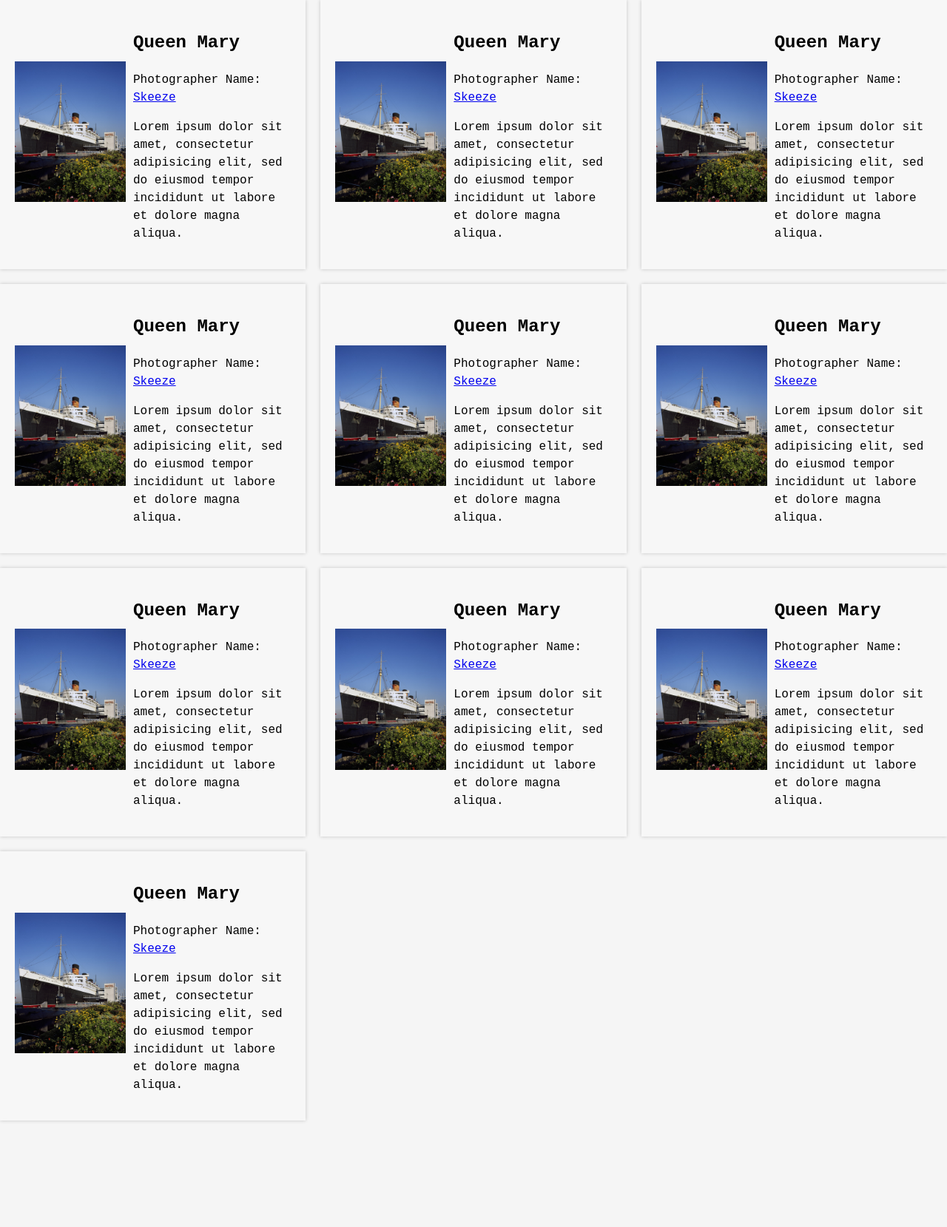
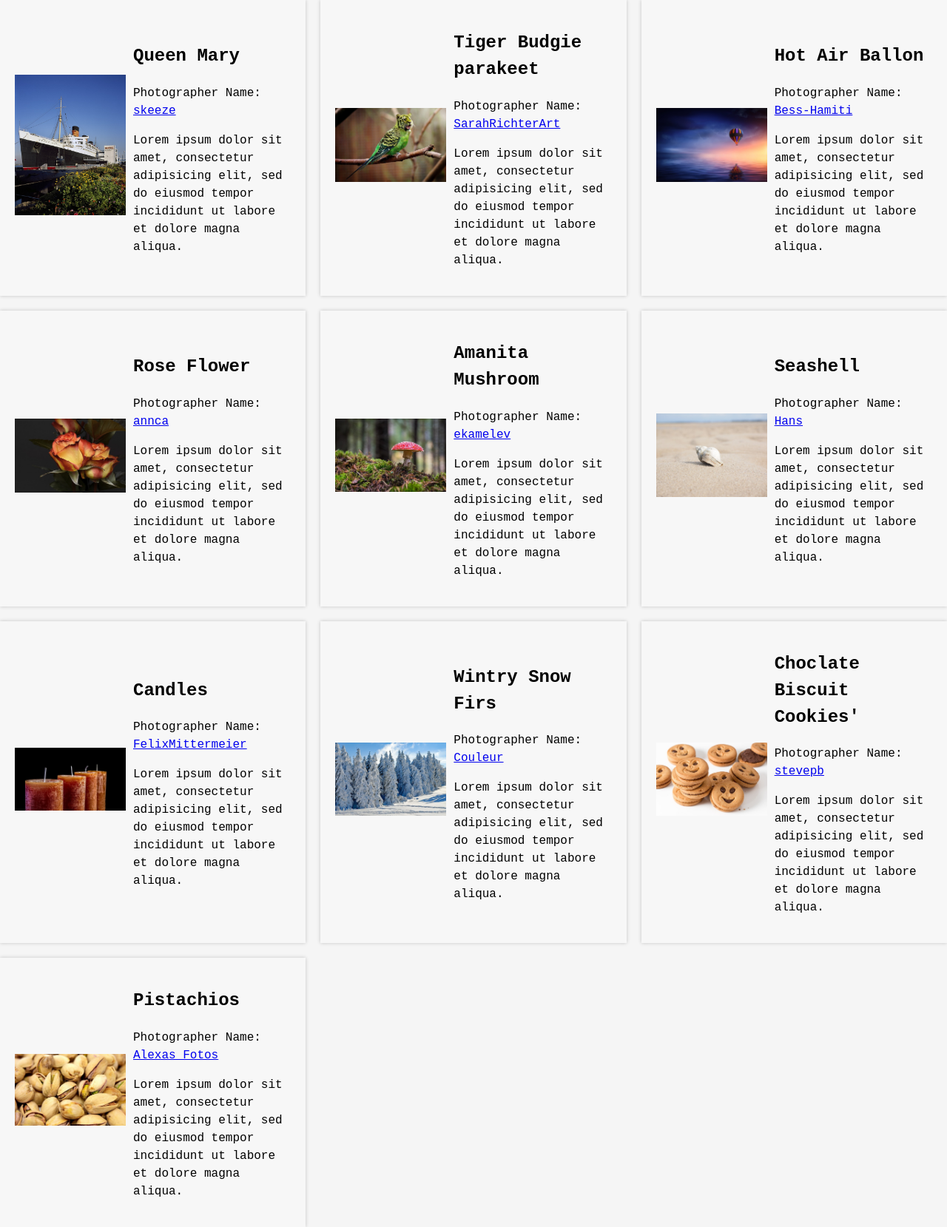
Before and after one commit to planeswalker1/css-grid, a Jekyll site: the page built from index.html, in a window 1280 px wide. Shown: the whole page at 74% size. Built offline with Jekyll 4.4.1, drawn with Linux system fonts in a browser that asks for light colours; before the commit the page ends 1515 px from its top, so only the background shows below that.

Commit message:
update gallery and README

```diff
--- /dev/null
+++ b/_data/pictures.yml
@@ -0,0 +1,69 @@
+-
+  source: 'queen-mary.jpg'
+  alt: ' the Queen Mary'
+  title: 'Queen Mary'
+  photographer: 'skeeze'
+  href: 'https://pixabay.com/en/users/skeeze-272447/'
+
+-
+  source: 'tiger.jpg'
+  alt: ' a Tiger Budgie parakeet'
+  title: 'Tiger Budgie parakeet'
+  photographer: 'SarahRichterArt'
+  href: 'https://pixabay.com/en/users/SarahRichterArt-1546275/'
+
+-
+  source: 'hot-air-balloon.jpg'
+  alt: 'a hot air ballon above a lake'
+  title: 'Hot Air Ballon'
+  photographer: 'Bess-Hamiti'
+  href: 'https://pixabay.com/en/users/Bess-Hamiti-909086/'
+
+-
+  source: 'rose.jpg'
+  alt: 'a rose flower'
+  title: 'Rose Flower'
+  photographer: 'annca'
+  href: 'https://pixabay.com/en/users/annca-1564471/'
+
+-
+  source: 'mushroom.jpg'
+  alt: 'a amanita mushroom'
+  title: ' Amanita Mushroom'
+  photographer: 'ekamelev'
+  href: 'https://pixabay.com/en/users/ekamelev-7515128/'
+
+-
+  source: 'whelk.jpg'
+  alt: 'a seashell'
+  title: 'Seashell'
+  photographer: 'Hans'
+  href: 'https://pixabay.com/en/users/Hans-2/'
+
+-
+  source: 'candles.jpg'
+  alt: 'candles'
+  title: 'Candles'
+  photographer: 'FelixMittermeier'
+  href: 'https://pixabay.com/en/users/FelixMittermeier-4397258/'
+
+-
+  source: 'wintry.jpg'
+  alt: 'of wintry snow firs'
+  title: 'Wintry Snow Firs'
+  photographer: 'Couleur'
+  href: 'https://pixabay.com/en/users/Couleur-1195798/'
+
+-
+  source: 'cookies.jpg'
+  alt: 'choclate biscuit cookies'
+  title: Choclate Biscuit Cookies'
+  photographer: 'stevepb'
+  href: 'https://pixabay.com/en/users/stevepb-282134/'
+
+-
+  source: 'pistachios.jpg'
+  alt: 'pistachios'
+  title: 'Pistachios'
+  photographer: 'Alexas_Fotos'
+  href: 'https://pixabay.com/en/users/Alexas_Fotos-686414/'
--- a/css/main.css
+++ b/css/main.css
@@ -2,5 +2,5 @@
 ---
 
 {% include_relative base.css %}
+{% include_relative module.css %}
 {% include_relative layout.css %}
-{% include_relative module.css %}
--- a/index.html
+++ b/index.html
@@ -4,113 +4,16 @@ title-after: Best Gallery
 ---
 
 <div class="gallery">
+  {% for picture in site.data.pictures %}
   <div class="picture">
     <div>
-      <img class="picture__picture" src="images/queen-mary.jpg" alt="Picture of the queen mary ship">
+      <img class="picture__picture" src="images/{{ picture.source }}" alt="Picture of {{ picture.alt }}">
     </div>
     <div class="picture__details">
-      <h2>Queen Mary</h2>
-      <p class="picture__photographer">Photographer Name: <a href="https://pixabay.com/en/users/skeeze-272447/">Skeeze</a></p>
+      <h2>{{ picture.title }}</h2>
+      <p class="picture__photographer">Photographer Name: <a href="{{picture.href}}">{{ picture.photographer }}</a></p>
       <p class="picture__desc">Lorem ipsum dolor sit amet, consectetur adipisicing elit, sed do eiusmod tempor incididunt ut labore et dolore magna aliqua.</p>
     </div>
   </div>
-
-  <div class="picture">
-    <div>
-      <img class="picture__picture" src="images/queen-mary.jpg" alt="Picture of the queen mary ship">
-    </div>
-    <div class="picture__details">
-      <h2>Queen Mary</h2>
-      <p class="picture__photographer">Photographer Name: <a href="https://pixabay.com/en/users/skeeze-272447/">Skeeze</a></p>
-      <p class="picture__desc">Lorem ipsum dolor sit amet, consectetur adipisicing elit, sed do eiusmod tempor incididunt ut labore et dolore magna aliqua.</p>
-    </div>
-  </div>
-
-  <div class="picture">
-    <div>
-      <img class="picture__picture" src="images/queen-mary.jpg" alt="Picture of the queen mary ship">
-    </div>
-    <div class="picture__details">
-      <h2>Queen Mary</h2>
-      <p class="picture__photographer">Photographer Name: <a href="https://pixabay.com/en/users/skeeze-272447/">Skeeze</a></p>
-      <p class="picture__desc">Lorem ipsum dolor sit amet, consectetur adipisicing elit, sed do eiusmod tempor incididunt ut labore et dolore magna aliqua.</p>
-    </div>
-  </div>
-
-  <div class="picture">
-    <div>
-      <img class="picture__picture" src="images/queen-mary.jpg" alt="Picture of the queen mary ship">
-    </div>
-    <div class="picture__details">
-      <h2>Queen Mary</h2>
-      <p class="picture__photographer">Photographer Name: <a href="https://pixabay.com/en/users/skeeze-272447/">Skeeze</a></p>
-      <p class="picture__desc">Lorem ipsum dolor sit amet, consectetur adipisicing elit, sed do eiusmod tempor incididunt ut labore et dolore magna aliqua.</p>
-    </div>
-  </div>
-
-  <div class="picture">
-    <div>
-      <img class="picture__picture" src="images/queen-mary.jpg" alt="Picture of the queen mary ship">
-    </div>
-    <div class="picture__details">
-      <h2>Queen Mary</h2>
-      <p class="picture__photographer">Photographer Name: <a href="https://pixabay.com/en/users/skeeze-272447/">Skeeze</a></p>
-      <p class="picture__desc">Lorem ipsum dolor sit amet, consectetur adipisicing elit, sed do eiusmod tempor incididunt ut labore et dolore magna aliqua.</p>
-    </div>
-  </div>
-
-  <div class="picture">
-    <div>
-      <img class="picture__picture" src="images/queen-mary.jpg" alt="Picture of the queen mary ship">
-    </div>
-    <div class="picture__details">
-      <h2>Queen Mary</h2>
-      <p class="picture__photographer">Photographer Name: <a href="https://pixabay.com/en/users/skeeze-272447/">Skeeze</a></p>
-      <p class="picture__desc">Lorem ipsum dolor sit amet, consectetur adipisicing elit, sed do eiusmod tempor incididunt ut labore et dolore magna aliqua.</p>
-    </div>
-  </div>
-
-  <div class="picture">
-    <div>
-      <img class="picture__picture" src="images/queen-mary.jpg" alt="Picture of the queen mary ship">
-    </div>
-    <div class="picture__details">
-      <h2>Queen Mary</h2>
-      <p class="picture__photographer">Photographer Name: <a href="https://pixabay.com/en/users/skeeze-272447/">Skeeze</a></p>
-      <p class="picture__desc">Lorem ipsum dolor sit amet, consectetur adipisicing elit, sed do eiusmod tempor incididunt ut labore et dolore magna aliqua.</p>
-    </div>
-  </div>
-
-  <div class="picture">
-    <div>
-      <img class="picture__picture" src="images/queen-mary.jpg" alt="Picture of the queen mary ship">
-    </div>
-    <div class="picture__details">
-      <h2>Queen Mary</h2>
-      <p class="picture__photographer">Photographer Name: <a href="https://pixabay.com/en/users/skeeze-272447/">Skeeze</a></p>
-      <p class="picture__desc">Lorem ipsum dolor sit amet, consectetur adipisicing elit, sed do eiusmod tempor incididunt ut labore et dolore magna aliqua.</p>
-    </div>
-  </div>
-
-  <div class="picture">
-    <div>
-      <img class="picture__picture" src="images/queen-mary.jpg" alt="Picture of the queen mary ship">
-    </div>
-    <div class="picture__details">
-      <h2>Queen Mary</h2>
-      <p class="picture__photographer">Photographer Name: <a href="https://pixabay.com/en/users/skeeze-272447/">Skeeze</a></p>
-      <p class="picture__desc">Lorem ipsum dolor sit amet, consectetur adipisicing elit, sed do eiusmod tempor incididunt ut labore et dolore magna aliqua.</p>
-    </div>
-  </div>
-
-  <div class="picture">
-    <div>
-      <img class="picture__picture" src="images/queen-mary.jpg" alt="Picture of the queen mary ship">
-    </div>
-    <div class="picture__details">
-      <h2>Queen Mary</h2>
-      <p class="picture__photographer">Photographer Name: <a href="https://pixabay.com/en/users/skeeze-272447/">Skeeze</a></p>
-      <p class="picture__desc">Lorem ipsum dolor sit amet, consectetur adipisicing elit, sed do eiusmod tempor incididunt ut labore et dolore magna aliqua.</p>
-    </div>
-  </div>
+  {% endfor %}
 </div>
```
Also changed, not shown: css/layout.css (+0 -12 lines), README.md, images/candles.jpg (added), images/cookies.jpg (added), images/hot-air-balloon.jpg (added), images/mushroom.jpg (added), images/pistachios.jpg (added), images/queen-mary.jpg, images/rose.jpg (added), images/tiger.jpg (added), images/whelk.jpg (added), images/wintry.jpg (added).
